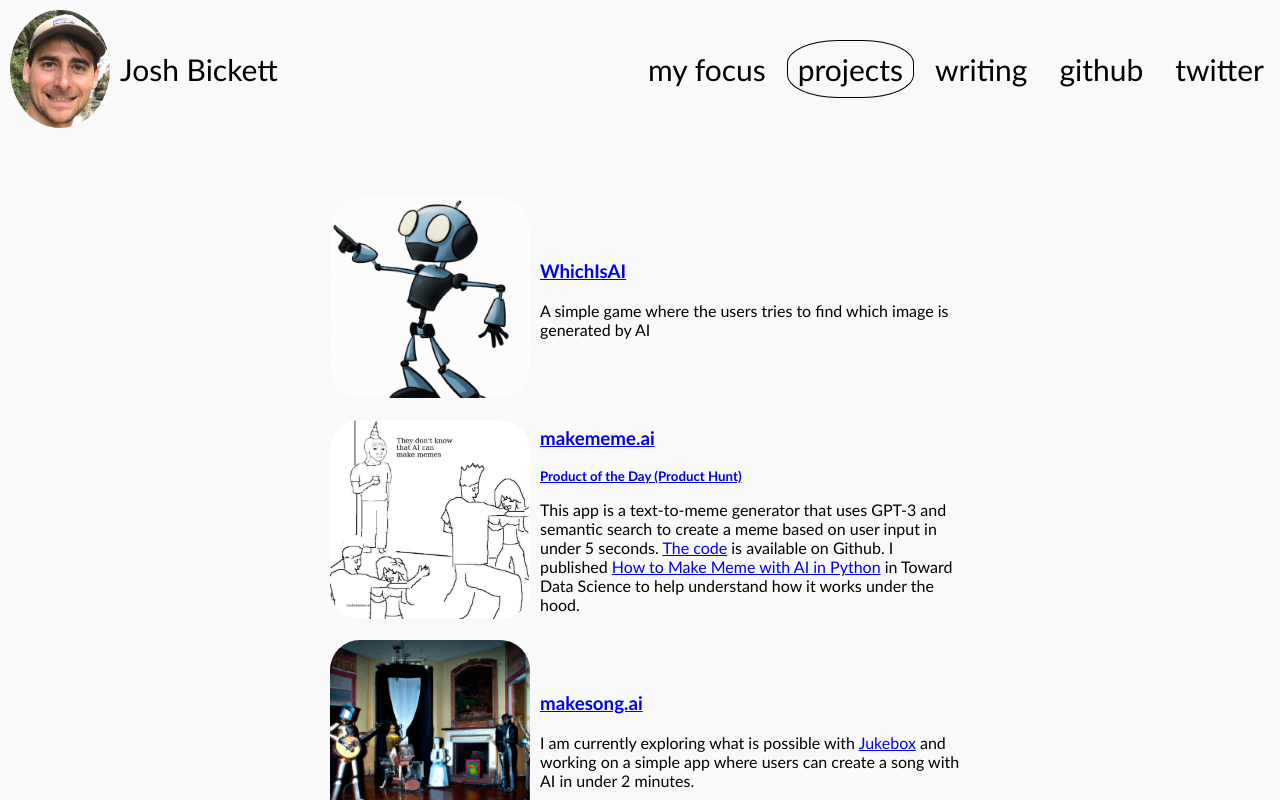
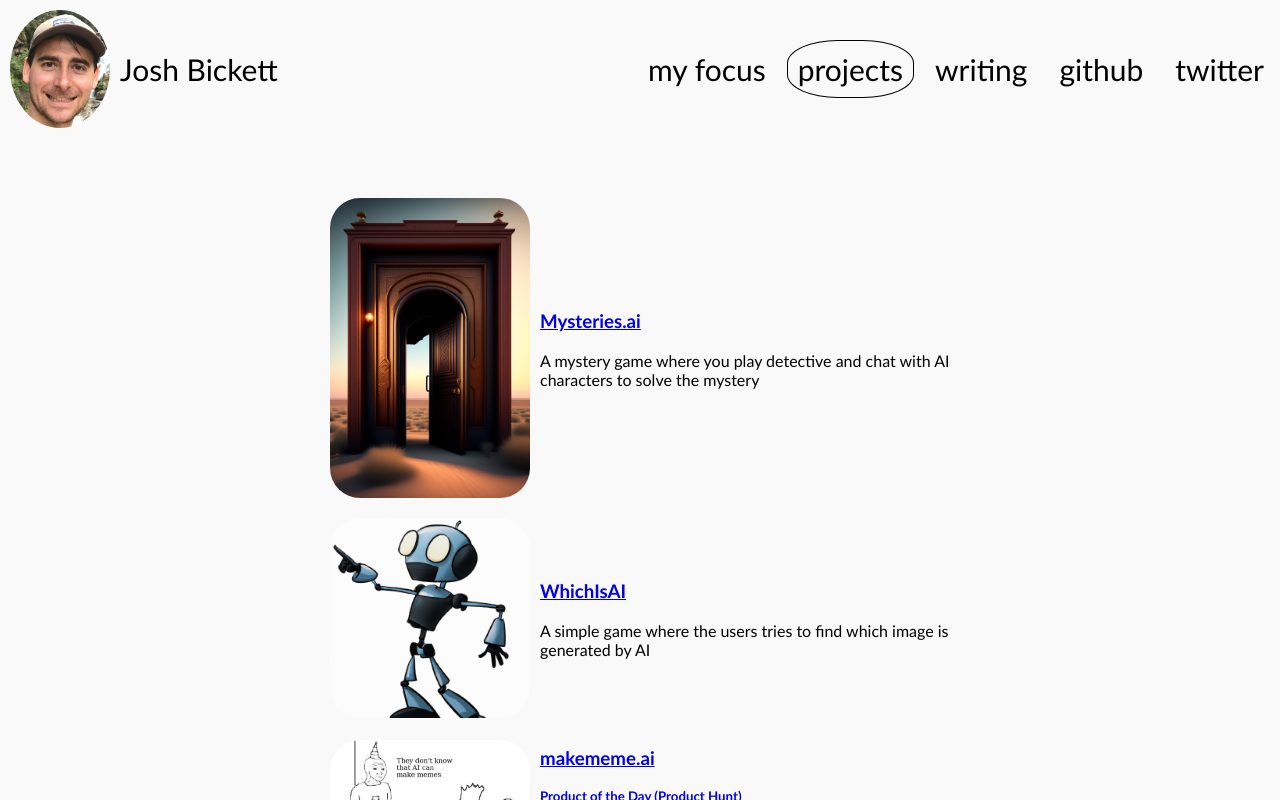
Before and after one commit to joshbickett/bickett.ai, a React (Create React App) app: page /projects in a window 1280 px wide. Shown: the top 800 px of the page. Built offline with nearby package versions, Linux system fonts and the light colour scheme.

Commit message:
Add mysteries.ai to portfolio

```diff
--- a/src/pages/Projects.js
+++ b/src/pages/Projects.js
@@ -3,7 +3,7 @@
 import musicImage from "../assets/music.png";
 import gaitImage from "../assets/gait-2.png";
 import RobotImage from "../assets/robot.png";
-
+import MysteriesImage from "../assets/mysteries.jpg";
 export const Projects = ({ isMobile }) => {
   return (
     <div>
@@ -24,6 +24,29 @@
               margin: "50px 0px",
             }}
           >
+            <div
+              style={{
+                display: "flex",
+                alignItems: "center",
+                justifyContent: "flex-start",
+              }}
+              className="content-container"
+            >
+              <img
+                src={MysteriesImage}
+                alt="writing"
+                style={{ width: "200px", borderRadius: "30px", margin: "10px" }}
+              />
+              <div>
+                <h3>
+                  <a href="https://www.mysteries.ai/">Mysteries.ai</a>
+                </h3>
+                <p>
+                  A mystery game where you play detective and chat with AI
+                  characters to solve the mystery
+                </p>
+              </div>
+            </div>
             <div
               style={{
                 display: "flex",
```
Also changed, not shown: src/assets/mysteries.jpg (added).
